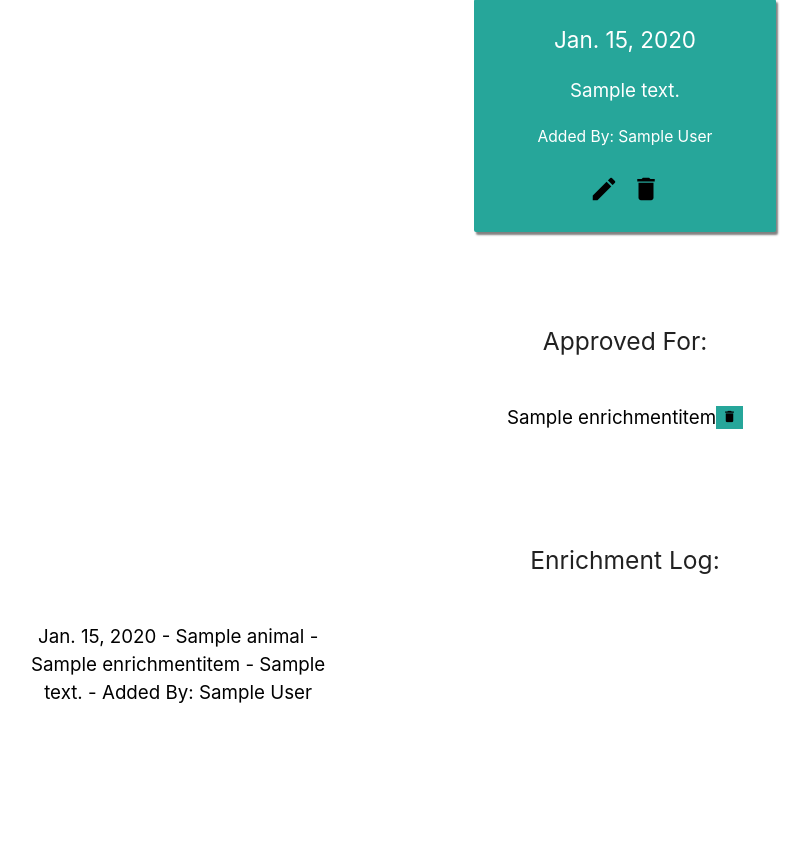
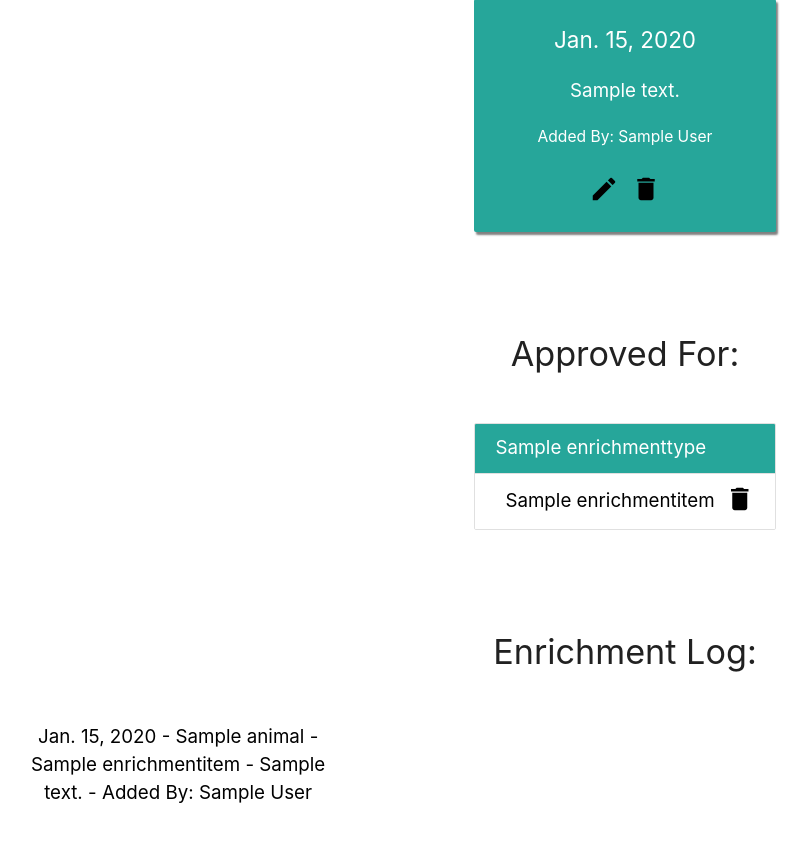
Before and after one commit to alyssa-nycum-imprivata/ActNatural, a Django app: page /animals/1/ in a window 1280 px wide. Shown: the part 680-1536 px from the top of the page, without its empty margins (15-825 px from the left). Before the commit the page ends 1383 px from the top, so only its background shows below. Run offline with Django 3.2, Linux system fonts and the light colour scheme; a user stored in the database is signed in; tables that the repository leaves empty hold one stand-in row (values such as "Sample post"); grey boxes marked "Sample" are stand-in pictures.

Commit message:
added styling to approved for sections in animal details and enrichment details

```diff
--- a/actnaturalapp/static/styles/base.css
+++ b/actnaturalapp/static/styles/base.css
@@ -243,10 +243,19 @@ nav {
     justify-content: center;
 }
 
+.collection-list {
+    width: 100%;
+    display: flex;
+    flex-direction: column;
+}
+
 .approved-for-list-item {
     display: flex;
-    justify-content: center;
-    align-items: flex-start;
+    justify-content: space-between;
+}
+
+.approved-for-link {
+    align-self: center;
 }
 
 .note-icons-container {
@@ -255,9 +264,15 @@ nav {
     margin-bottom: 20px;
 }
 
-.note-icon-button,.approved-for-icon-button {
+.note-icon-button {
     border: none;
-    background-color: #26A69A
+    background-color: #26A69A;
+}
+
+.approved-for-icon-button {
+    background-color: white;
+    border: none;
+    padding: 0px !important;
 }
 
 .note-icon-button:hover,.approved-for-icon-button:hover {
@@ -265,7 +280,11 @@ nav {
     cursor: pointer;
 }
 
-.note-icon-button:focus,.approved-for-icon-button:focus {
+.note-icon-button:focus {
+    background-color: #26A69A !important;
+}
+
+.approved-for-icon-button:focus {
     background-color: white !important;
 }
 
--- a/actnaturalapp/templates/animals/animal_details.html
+++ b/actnaturalapp/templates/animals/animal_details.html
@@ -91,32 +91,39 @@
         <div class="approved-for-container">
             <div class="approved-for-header">
                 {% if animal_enrichment_items %}
-                    <h5>Approved For:</h5>
+                    <h4>Approved For:</h4>
                 {% endif %}
             </div>
-            <div class="approved-for-collection">
-                <div class="approved-for-card">
-                    <ul>
+            <div class="collection-container">
+                {% for type in enrichment_types %}
+                    <ul class="collection with-header">
+                        <li class="collection-header">
+                            <div class="species-name">
+                                {{ type }}
+                            </div>
+                        </li>
                         {% for item in animal_enrichment_items %}
-                            <li class="approved-for-list-item">
-                                <a class="page-link" href="{% url 'actnaturalapp:enrichment_item' item.enrichment_item.id %}">{{ item.enrichment_item.name }}</a>
+                            {% if item.enrichment_item.enrichment_type.name == type %}
+                                <li class="collection-item approved-for-list-item">
+                                    <a class="page-link approved-for-link" href="{% url 'actnaturalapp:enrichment_item' item.enrichment_item.id %}"">{{ item.enrichment_item.name}}</a>
                                     <form action="{% url 'actnaturalapp:animal_enrichment_item' item.id %}" method="POST">
                                         {% csrf_token %}
                                         <input type="hidden" name="actual_method" value="DELETE">
                                         <input type="hidden" name="animal_page">
-                                    <button class="approved-for-icon-button"><i class="tiny material-icons">delete</i></button>
+                                        <button class="approved-for-icon-button"><i class="small material-icons">delete</i></button>
                                     </form>
                                 </li>
+                            {% endif %}
                         {% endfor %}
                     </ul>
-                </div>
+                {% endfor %}
             </div>
         </div>
 
         <div class="entry-log-container">
             <div class="entry-log-header">
                 {% if enrichment_log_entries %}
-                    <h5>Enrichment Log:</h5>
+                    <h4>Enrichment Log:</h4>
                 {% endif %}
             </div>
             <div class="entry-log-collection">
--- a/actnaturalapp/views/animals/animal_details.py
+++ b/actnaturalapp/views/animals/animal_details.py
@@ -1,7 +1,7 @@
 from django.urls import reverse
 from django.shortcuts import render, redirect
 from django.contrib.auth.decorators import login_required
-from actnaturalapp.models import Animal, Team, Species, Employee, AnimalNote, EnrichmentItem, AnimalEnrichmentItem, EnrichmentLogEntry
+from actnaturalapp.models import Animal, Team, Species, Employee, AnimalNote, EnrichmentItem, AnimalEnrichmentItem, EnrichmentLogEntry, EnrichmentType
 from django.contrib.auth.models import User
 
 
@@ -22,6 +22,14 @@ def animal_details(request, animal_id):
     enrichment_items = EnrichmentItem.objects.all()
     enrichment_log_entries = EnrichmentLogEntry.objects.filter(animal_id=animal_id)
 
+    enrichment_types = []
+    for item in animal_enrichment_items:
+        item = item.enrichment_item.enrichment_type.name
+        enrichment_types.append(item)
+
+    enrichment_types = set(enrichment_types)
+    enrichment_types = list(enrichment_types)
+
     if request.method == 'GET':
 
         if request.user.employee.team_id == animal.team_id:
@@ -36,7 +44,8 @@ def animal_details(request, animal_id):
                 'notes': notes,
                 'animal_enrichment_items': animal_enrichment_items,
                 'enrichment_items': enrichment_items,
-                'enrichment_log_entries': enrichment_log_entries
+                'enrichment_log_entries': enrichment_log_entries,
+                'enrichment_types': enrichment_types
             }
 
             return render(request, template, context)
```
Also changed, not shown: actnaturalapp/templates/enrichment_items/enrichment_item_details.html (+15 -8 lines), actnaturalapp/views/enrichment_items/enrichment_item_details.py (+13 -3 lines). Lines whose indentation alone changed are shown as unchanged.
